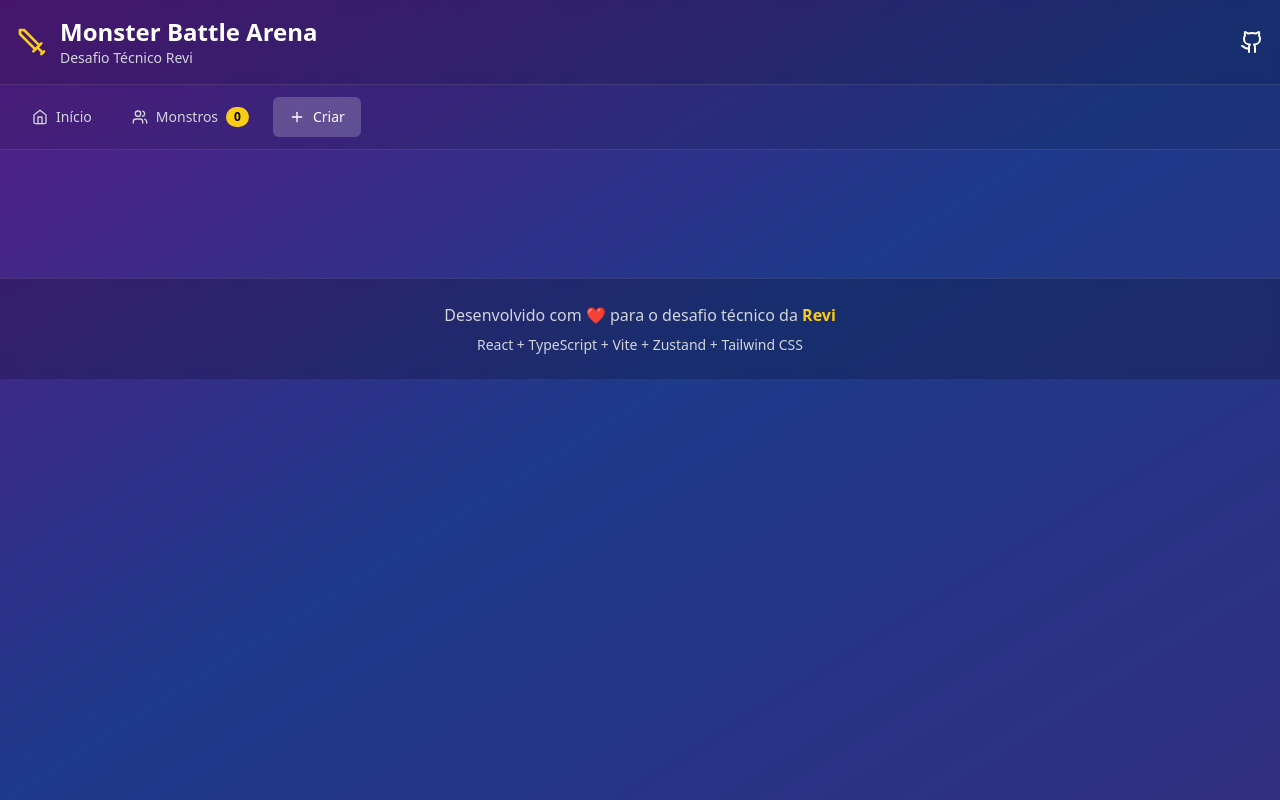
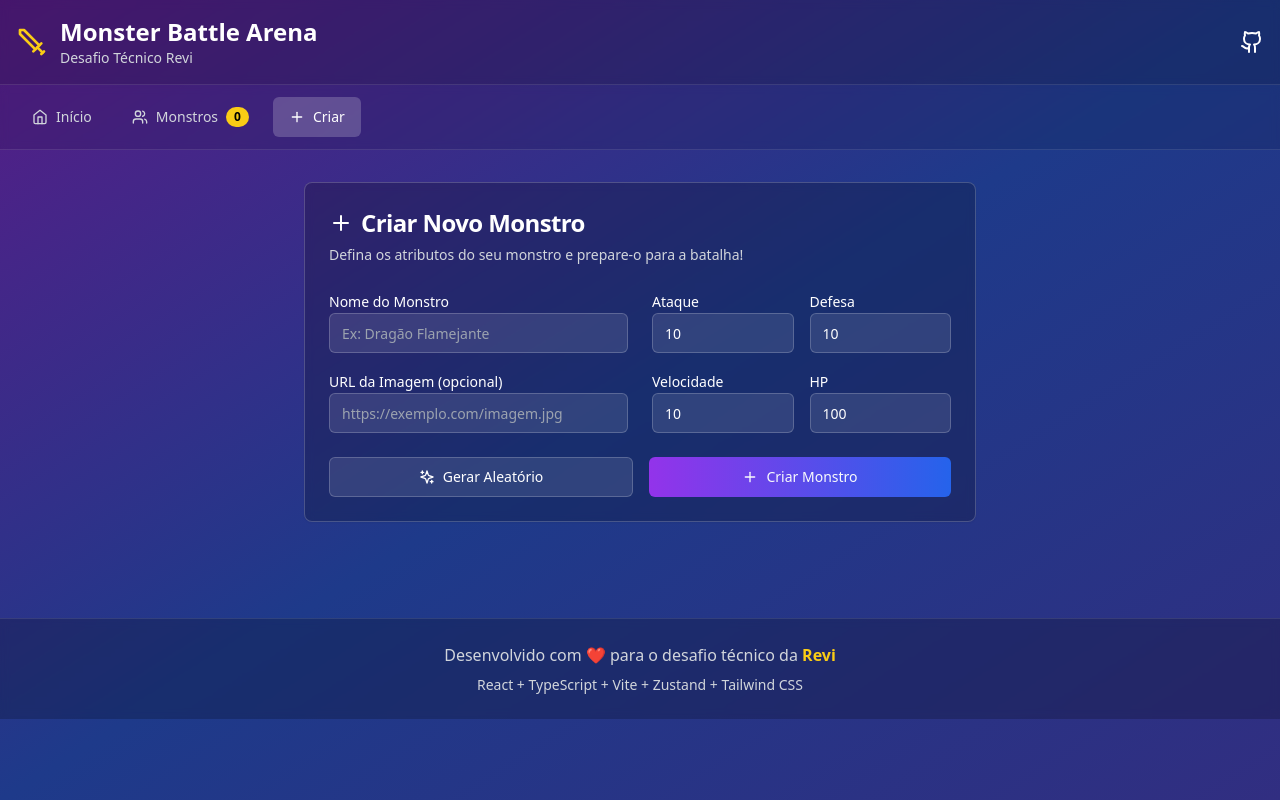
Before and after one commit to micaelvitor/reactMonsterBattle, a React (Vite) app: page /create in a window 1280 px wide. Built offline with nearby package versions, Linux system fonts and the light colour scheme; the HTML template or start-up script is replaced by a standard one.

Commit message:
feat: monster creation

```diff
--- a/src/App.tsx
+++ b/src/App.tsx
@@ -1,7 +1,8 @@
 import { BrowserRouter as Router, Routes, Route } from "react-router-dom"
 import { Toaster } from "sonner"
-import { Layout } from "./components/Layout"
-import { MonstersPage } from "./pages/MonstersPage"
+import { Layout } from "@/components/Layout"
+import { MonstersPage } from "@/pages/MonstersPage"
+import { CreateMonsterPage } from "@/pages/CreateMonsterPage"
 
 function App() {
   return (
@@ -10,6 +11,7 @@ function App() {
         <Routes>
           <Route path="/" element={<>'Salve'</>} />
           <Route path="/monsters" element={<MonstersPage />} />
+          <Route path="/create" element={<CreateMonsterPage />} />
         </Routes>
       </Layout>
       <Toaster />
--- a/src/components/MonsterCard.tsx
+++ b/src/components/MonsterCard.tsx
@@ -1,5 +1,3 @@
-"use client"
-
 import type { Monster } from "@/models/Monster"
 import { useMonsterStore } from "@/store/useMonsterStore"
 import { Card, CardContent, CardHeader, CardTitle } from "./ui/card"
@@ -32,7 +30,8 @@ export function MonsterCard({ monster, showActions = false }: MonsterCardProps)
   const isDead = monster.hp <= 0
 
   const imageUrl =
-    monster.imageUrl || `https://placehold.co/200x128?/ffffff?text=${encodeURIComponent(monster.name)}`
+    monster.imageUrl ||
+    `https://placehold.co/200x128?text=${encodeURIComponent(monster.name).replace(/%20/g, "+")}`
 
   return (
     <Card
@@ -58,7 +57,9 @@ export function MonsterCard({ monster, showActions = false }: MonsterCardProps)
             className="w-full h-full object-cover"
             onError={(e) => {
               const target = e.target as HTMLImageElement
-              target.src = `https://via.placeholder.com/200x128/6366f1/ffffff?text=${encodeURIComponent(monster.name)}`
+              target.src = `https://placehold.co/200x128??text=${encodeURIComponent(
+                monster.name,
+              ).replace(/%20/g, "+")}`
             }}
           />
         </div>
--- /dev/null
+++ b/src/features/monster/MonsterForm.tsx
@@ -0,0 +1,214 @@
+import { useState, type FormEvent } from "react"
+import { useMonsterStore } from "@/store/useMonsterStore"
+import { Button } from "@/components/ui/button"
+import { Input } from "@/components/ui/input"
+import { Label } from "@/components/ui/label"
+import { Card, CardContent, CardDescription, CardHeader, CardTitle } from "@/components/ui/card"
+import { Plus, Sparkles } from "lucide-react"
+import { toast } from "sonner"
+
+interface MonsterFormProps {
+  onSuccess?: () => void
+}
+
+export function MonsterForm({ onSuccess }: MonsterFormProps) {
+  const { addMonster } = useMonsterStore()
+  const [formData, setFormData] = useState({
+    name: "",
+    attack: 10,
+    defense: 10,
+    speed: 10,
+    hp: 100,
+    imageUrl: "",
+  })
+
+  const handleSubmit = (e: FormEvent) => {
+    e.preventDefault()
+
+    if (!formData.name.trim()) {
+      toast.error("Nome do monstro é obrigatório!")
+      return
+    }
+
+    if (formData.attack < 1 || formData.defense < 1 || formData.speed < 1 || formData.hp < 1) {
+      toast.error("Todos os atributos devem ser maiores que 0!")
+      return
+    }
+
+    addMonster(formData)
+    toast.success(`${formData.name} foi criado com sucesso!`)
+
+    // Reset form
+    setFormData({
+      name: "",
+      attack: 10,
+      defense: 10,
+      speed: 10,
+      hp: 100,
+      imageUrl: "",
+    })
+
+    onSuccess?.()
+  }
+
+  const generateRandomMonster = () => {
+    const names = [
+      "Dragão Flamejante",
+      "Lobo Sombrio",
+      "Golem de Pedra",
+      "Fênix Dourada",
+      "Kraken Abissal",
+      "Tigre Glacial",
+      "Serpente Venenosa",
+      "Águia Tempestuosa",
+      "Urso Berserker",
+      "Escorpião Elétrico",
+      "Pantera Noturna",
+      "Rinoceronte Blindado",
+    ]
+
+    const randomName = names[Math.floor(Math.random() * names.length)]
+    const baseStats = 8 + Math.floor(Math.random() * 15) // 8-22
+
+    setFormData({
+      name: randomName,
+      attack: baseStats + Math.floor(Math.random() * 10),
+      defense: baseStats + Math.floor(Math.random() * 10),
+      speed: baseStats + Math.floor(Math.random() * 10),
+      hp: 80 + Math.floor(Math.random() * 40), // 80-120
+      imageUrl: `https://placehold.co/200x128?text=${encodeURIComponent(randomName).replace(/%20/g, "+")}`,
+    })
+  }
+
+  return (
+    <Card className="max-w-2xl mx-auto bg-black/20 backdrop-blur-sm border-white/20">
+      <CardHeader>
+        <CardTitle className="text-2xl text-white flex items-center gap-2">
+          <Plus className="w-6 h-6" />
+          Criar Novo Monstro
+        </CardTitle>
+        <CardDescription className="text-gray-300">
+          Defina os atributos do seu monstro e prepare-o para a batalha!
+        </CardDescription>
+      </CardHeader>
+      <CardContent>
+        <form onSubmit={handleSubmit} className="space-y-6">
+          <div className="grid grid-cols-1 md:grid-cols-2 gap-6">
+            <div className="space-y-4">
+              <div>
+                <Label htmlFor="name" className="text-white">
+                  Nome do Monstro
+                </Label>
+                <Input
+                  id="name"
+                  value={formData.name}
+                  onChange={(e) => setFormData((prev) => ({ ...prev, name: e.target.value }))}
+                  placeholder="Ex: Dragão Flamejante"
+                  className="bg-white/10 border-white/20 text-white placeholder:text-gray-400"
+                />
+              </div>
+
+              <div>
+                <Label htmlFor="imageUrl" className="text-white">
+                  URL da Imagem (opcional)
+                </Label>
+                <Input
+                  id="imageUrl"
+                  value={formData.imageUrl}
+                  onChange={(e) => setFormData((prev) => ({ ...prev, imageUrl: e.target.value }))}
+                  placeholder="https://exemplo.com/imagem.jpg"
+                  className="bg-white/10 border-white/20 text-white placeholder:text-gray-400"
+                />
+              </div>
+            </div>
+
+            <div className="space-y-4">
+              <div className="grid grid-cols-2 gap-4">
+                <div>
+                  <Label htmlFor="attack" className="text-white">
+                    Ataque
+                  </Label>
+                  <Input
+                    id="attack"
+                    type="number"
+                    min="1"
+                    max="100"
+                    value={formData.attack}
+                    onChange={(e) => setFormData((prev) => ({ ...prev, attack: Number.parseInt(e.target.value) || 1 }))}
+                    className="bg-white/10 border-white/20 text-white"
+                  />
+                </div>
+                <div>
+                  <Label htmlFor="defense" className="text-white">
+                    Defesa
+                  </Label>
+                  <Input
+                    id="defense"
+                    type="number"
+                    min="1"
+                    max="100"
+                    value={formData.defense}
+                    onChange={(e) =>
+                      setFormData((prev) => ({ ...prev, defense: Number.parseInt(e.target.value) || 1 }))
+                    }
+                    className="bg-white/10 border-white/20 text-white"
+                  />
+                </div>
+              </div>
+
+              <div className="grid grid-cols-2 gap-4">
+                <div>
+                  <Label htmlFor="speed" className="text-white">
+                    Velocidade
+                  </Label>
+                  <Input
+                    id="speed"
+                    type="number"
+                    min="1"
+                    max="100"
+                    value={formData.speed}
+                    onChange={(e) => setFormData((prev) => ({ ...prev, speed: Number.parseInt(e.target.value) || 1 }))}
+                    className="bg-white/10 border-white/20 text-white"
+                  />
+                </div>
+                <div>
+                  <Label htmlFor="hp" className="text-white">
+                    HP
+                  </Label>
+                  <Input
+                    id="hp"
+                    type="number"
+                    min="1"
+                    max="500"
+                    value={formData.hp}
+                    onChange={(e) => setFormData((prev) => ({ ...prev, hp: Number.parseInt(e.target.value) || 1 }))}
+                    className="bg-white/10 border-white/20 text-white"
+                  />
+                </div>
+              </div>
+            </div>
+          </div>
+
+          <div className="flex gap-4">
+            <Button
+              type="button"
+              variant="outline"
+              onClick={generateRandomMonster}
+              className="flex-1 bg-white/10 border-white/20 text-white hover:bg-white/20"
+            >
+              <Sparkles className="w-4 h-4 mr-2" />
+              Gerar Aleatório
+            </Button>
+            <Button
+              type="submit"
+              className="flex-1 bg-gradient-to-r from-purple-600 to-blue-600 hover:from-purple-700 hover:to-blue-700"
+            >
+              <Plus className="w-4 h-4 mr-2" />
+              Criar Monstro
+            </Button>
+          </div>
+        </form>
+      </CardContent>
+    </Card>
+  )
+}
--- a/src/features/monster/MonsterList.tsx
+++ b/src/features/monster/MonsterList.tsx
@@ -1,6 +1,6 @@
-import { useMonsterStore } from "../../store/useMonsterStore"
-import { MonsterCard } from "../../components/MonsterCard"
-import { Card, CardContent, CardDescription, CardHeader, CardTitle } from "../../components/ui/card"
+import { useMonsterStore } from "@/store/useMonsterStore"
+import { MonsterCard } from "@/components/MonsterCard"
+import { Card, CardContent, CardDescription, CardHeader, CardTitle } from "@/components/ui/card"
 import { Users, Plus } from "lucide-react"
 
 export function MonsterList() {
--- /dev/null
+++ b/src/pages/CreateMonsterPage.tsx
@@ -0,0 +1,12 @@
+import { useNavigate } from "react-router-dom"
+import { MonsterForm } from "../features/monster/MonsterForm"
+
+export function CreateMonsterPage() {
+  const navigate = useNavigate()
+
+  const handleSuccess = () => {
+    navigate("/monsters")
+  }
+
+  return <MonsterForm onSuccess={handleSuccess} />
+}
```
